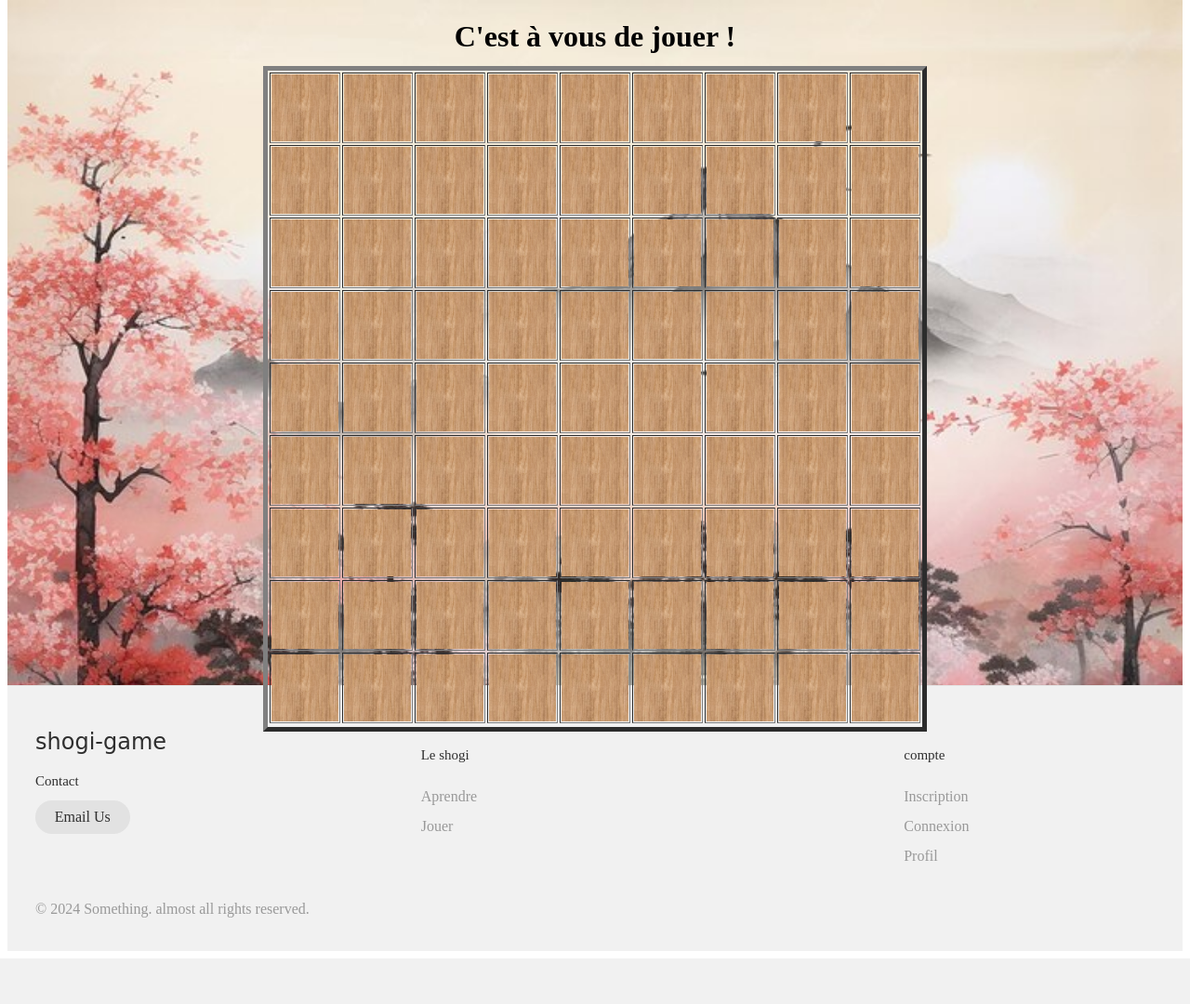
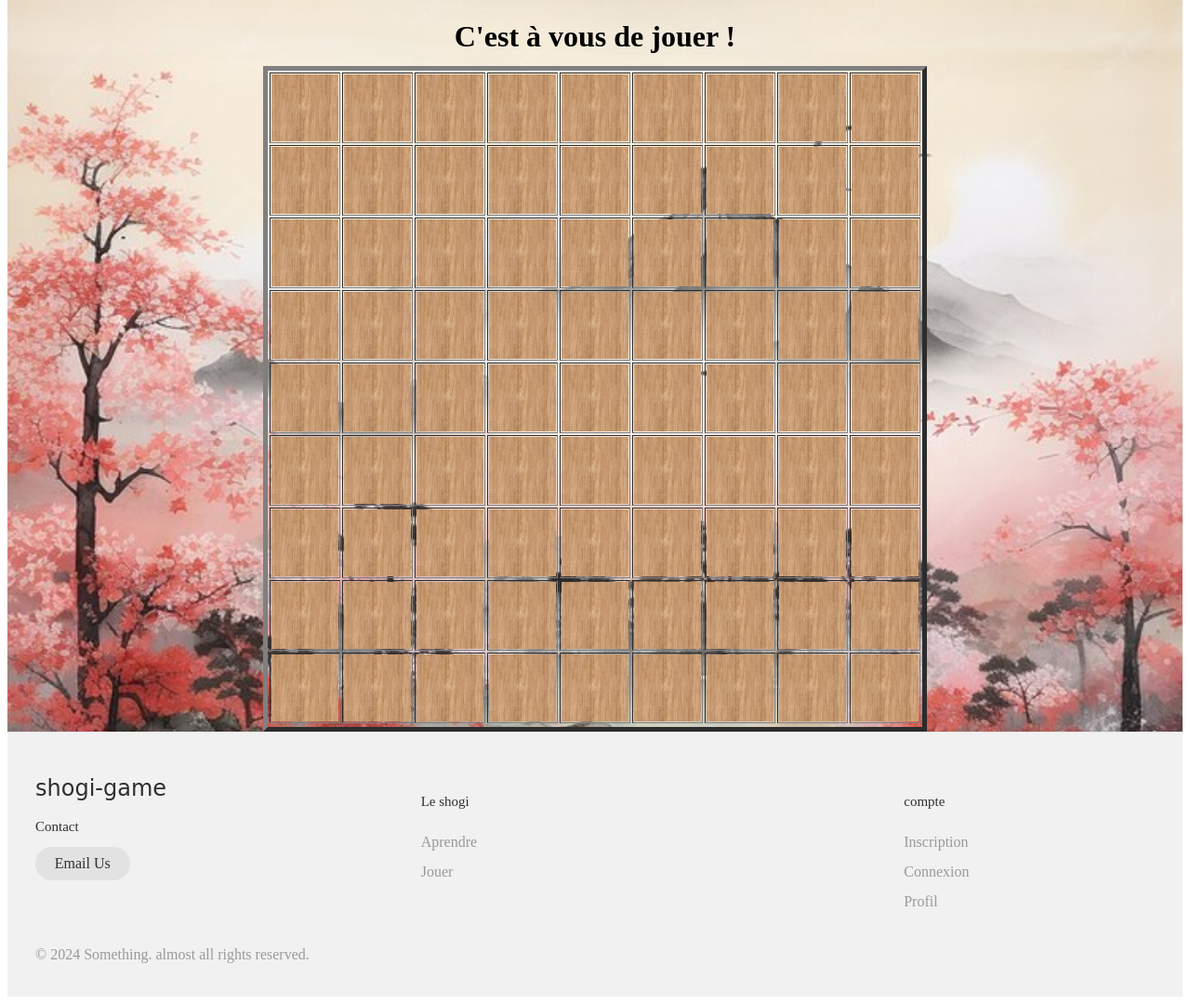
Before and after one commit to Mitake-ktm/shogi-game, a PHP site: page /game/jeu.php in a window 1280 px wide. Shown: the part 97-1177 px from the top of the page at 93% size. Before the commit the page ends 1128 px from the top, so only its background shows below. Run offline with PHP 8.4, Linux system fonts and the light colour scheme.

Commit message:
modif style.css

```diff
--- a/style/style.css
+++ b/style/style.css
@@ -10,7 +10,7 @@
 }
 
 .plateau{
-    height: 85%;
+    display: inline;
 }
 
 .tuile{
```
